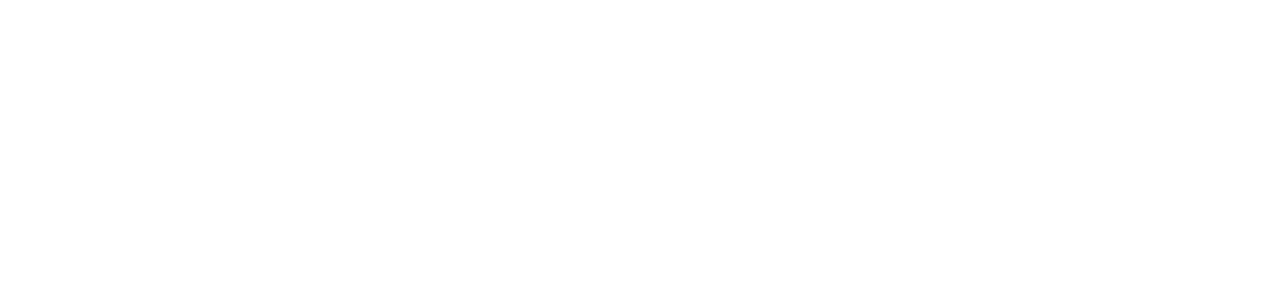
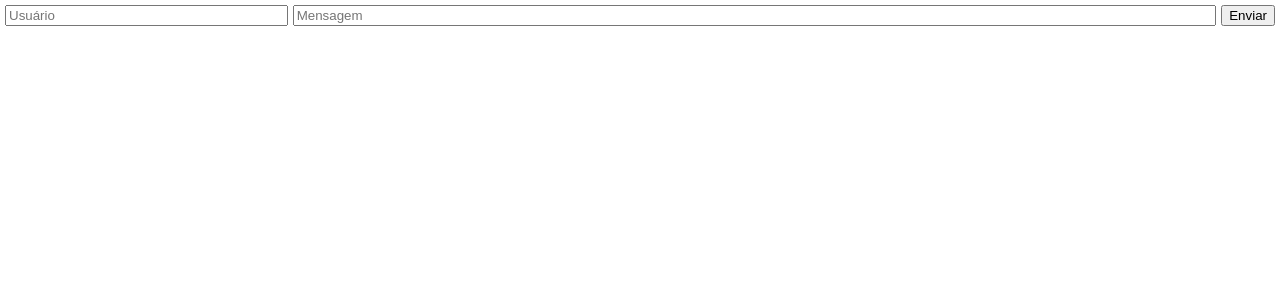
Before and after one commit to future4code/julian-whatslab-grupo6, a React (Create React App) app in the folder whats-icaro-carol/: page / in a window 1280 px wide. Shown: the top 300 px of the page. Built offline with nearby package versions, Linux system fonts and the light colour scheme.

Commit message:
Adicionado inputs do usuário, falta fazer eles aparecerem na tela

```diff
--- a/whats-icaro-carol/src/App.js
+++ b/whats-icaro-carol/src/App.js
@@ -1,10 +1,12 @@
 import React from 'react';
-import logo from './logo.svg';
+import Inputs from './components/Input/Inputs'
+import styled from 'styled-components'
 import './App.css';
 
 function App() {
   return (
     <div className="App">
+      <Inputs />
     </div>
   );
 }
--- /dev/null
+++ b/whats-icaro-carol/src/components/Input/Inputs.js
@@ -0,0 +1,46 @@
+import React from 'react'
+import styled from 'styled-components'
+
+const DivInputs = styled.div`
+    display: flex;
+    justify-content: center;
+    padding: 5px;
+`
+
+const InputNomeUsuario = styled.input`
+    margin-right: 5px;
+    width: 30%;
+`
+
+const InputMensagem = styled.input`
+    margin-right: 5px;
+    width: 100%;
+`
+
+export class Inputs extends React.Component {
+    state = {
+        valorUsuario: '',
+        valorMensagem: ''
+    }
+
+    onChangeUsuario = (event) => {
+        this.setState({valorUsuario: event.target.value})
+        console.log(this.state.valorUsuario)
+    }
+
+    onChangeMensagem = (event) => {
+        this.setState({valorMensagem: event.target.value})
+    }
+
+    render(){
+        return (
+            <DivInputs>
+                <InputNomeUsuario placeholder="Usuário" value={this.state.valorUsuario} onChange={this.onChangeUsuario}></InputNomeUsuario>
+                <InputMensagem placeholder="Mensagem" value={this.state.valorMensagem} onChange={this.onChangeMensagem}></InputMensagem>
+                <button>Enviar</button>
+            </DivInputs>
+        )
+    }
+}
+
+export default Inputs
```
